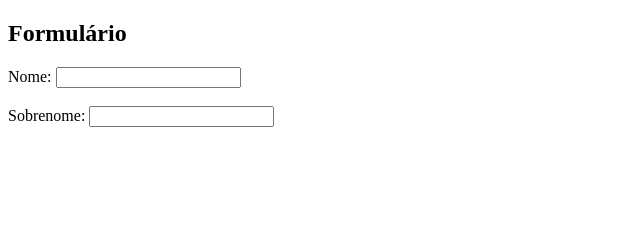
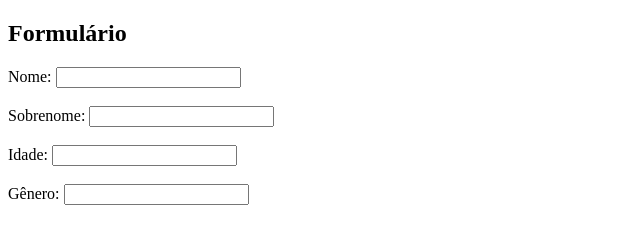
Before and after one commit to BrunoGrM/gcm-aula-grupo4, a plain HTML site: page index.html in a window 1280 px wide. Shown: the whole page, without its empty margins (0-640 px from the left). Drawn offline with Linux system fonts and the light colour scheme.

Commit message:
Campos idade e genero adicionados

```diff
--- a/index.html
+++ b/index.html
@@ -11,7 +11,11 @@
 		<label for="nome">Nome:</label>
 		<input type="text" name="nome" /><br /><br />
 		<label for="sobrenome">Sobrenome:</label>
-		<input type="text" name="sobrenome" />
+		<input type="text" name="sobrenome" /><br /><br />
+		<label for="idade">Idade:</label>
+		<input type="text" name="idade" /><br /><br />
+		<label for="genero">Gênero:</label>
+		<input type="text" name="genero" /><br /><br />
 	</form>
 </body>
 </html>
```
